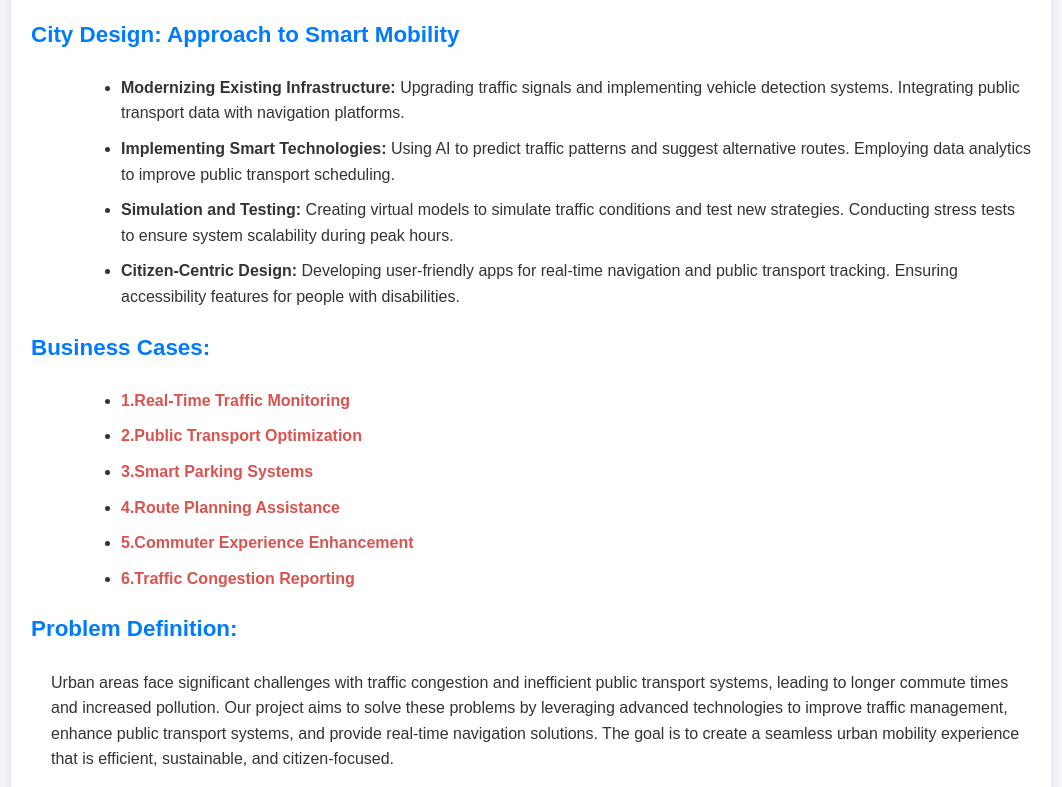
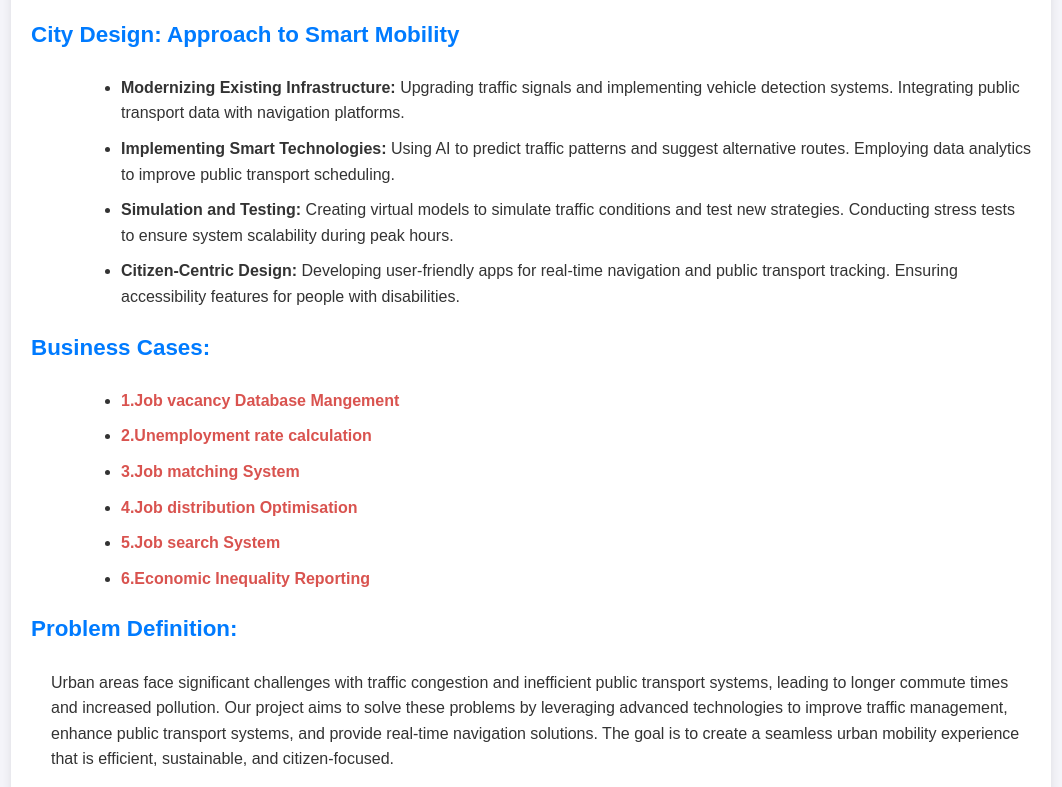
Before and after one commit to 01fe23bcs189/Aishwarya.github.io, a plain HTML site: page introduction.html in a window 1280 px wide. Shown: the part 456-1243 px from the top of the page, without its empty margins (109-1171 px from the left). Drawn offline with Linux system fonts and the light colour scheme.

Commit message:
Update introduction.html

```diff
--- a/introduction.html
+++ b/introduction.html
@@ -112,12 +112,12 @@ Ensuring accessibility features for people with disabilities. </li>
             <p class="section-title">Business Cases:</p>
             <div class="section-content">
                 <ul>
-                    <li><span class="highlight">1.Real-Time Traffic Monitoring</span></li>
-                    <li><span class="highlight">2.Public Transport Optimization</span></li>
-                    <li><span class="highlight">3.Smart Parking Systems</span></li>
-                    <li><span class="highlight">4.Route Planning Assistance</span></li>
-                    <li><span class="highlight">5.Commuter Experience Enhancement</span></li>
-                    <li><span class="highlight">6.Traffic Congestion Reporting</span></li>
+                    <li><span class="highlight">1.Job vacancy Database Mangement </span></li>
+                    <li><span class="highlight">2.Unemployment rate calculation</span></li>
+                    <li><span class="highlight">3.Job matching System</span></li>
+                    <li><span class="highlight">4.Job distribution Optimisation</span></li>
+                    <li><span class="highlight">5.Job search System</span></li>
+                    <li><span class="highlight">6.Economic Inequality Reporting</span></li>
                 </ul>
             </div>
         </div>
```
